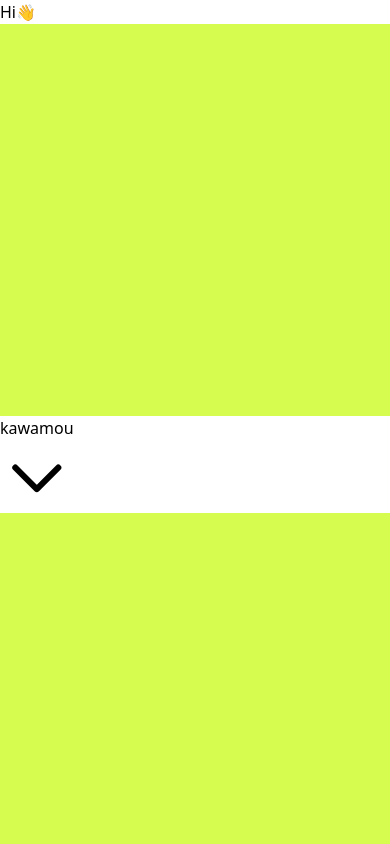
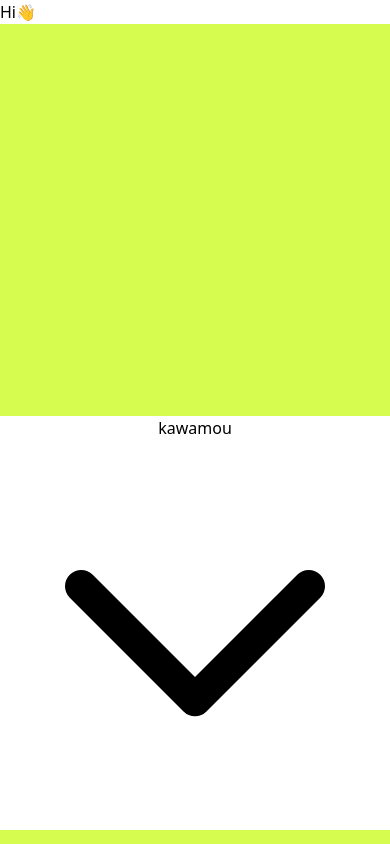
Before and after one commit to kawamou/kawamou.github.io, a Next.js app: page /cv in a window 390 px wide. Shown: the top 844 px of the page. Built offline with nearby package versions, Linux system fonts and the light colour scheme; what @material-tailwind/react would draw is missing.

Commit message:
レスポンシブ対応

```diff
--- a/src/components/header.tsx
+++ b/src/components/header.tsx
@@ -5,13 +5,11 @@ import { useState } from 'react'
 export const Header = () => {
   const [showDetail, setShowDetail] = useState(false)
   return (
-    <Navbar className='min-w-full py-2 px-4 lg:px-8 lg:py-4 rounded-none border-none shadow-sm mb-16'>
+    <Navbar className='min-w-full px-4 py-4 rounded-none border-none shadow-sm mb-16'>
       <div className='container mx-auto flex items-center justify-between text-blue-gray-900'>
         <Typography className='mr-4 cursor-pointer font-bold text-blue-gray-900'>
           <span>Hi👋</span>
         </Typography>
-        <div className='flex gap-2 items-center'>
-          <Avatar src='/yellow.png' variant='circular' size='xs'></Avatar>
         <div>
           <button
             className='flex gap-1 items-center'
@@ -19,7 +17,8 @@ export const Header = () => {
               setShowDetail(!showDetail)
             }}
           >
-              <Typography className='text-sm font-medium'>kawamou</Typography>
+            <Avatar src='/yellow.png' variant='circular' size='xs'></Avatar>
+            <Typography className='ml-1 text-sm font-medium'>kawamou</Typography>
             {showDetail ? (
               <ChevronUpIcon className='w-3'></ChevronUpIcon>
             ) : (
@@ -27,9 +26,9 @@ export const Header = () => {
             )}
           </button>
           {showDetail ? (
-              <div className='mt-2 absolute z-50 list-none rounded-lg border bg-white text-left text-sm'>
+            <div className='mt-2 absolute list-none rounded-lg border bg-white text-left text-sm'>
               <ul className=''>
-                  <li className='py-1 px-4 hover:bg-gray-100'>
+                <li className='py-4 px-6 hover:bg-gray-100'>
                   <div
                     onClick={() => {
                       return
@@ -38,7 +37,7 @@ export const Header = () => {
                     Edit
                   </div>
                 </li>
-                  <li className='py-1 px-4 hover:bg-gray-100'>
+                <li className='py-4 px-6 hover:bg-gray-100'>
                   <div>Delete</div>
                 </li>
               </ul>
@@ -48,7 +47,6 @@ export const Header = () => {
           )}
         </div>
       </div>
-      </div>
     </Navbar>
   )
 }
```
Lines whose indentation alone changed are shown as unchanged.
